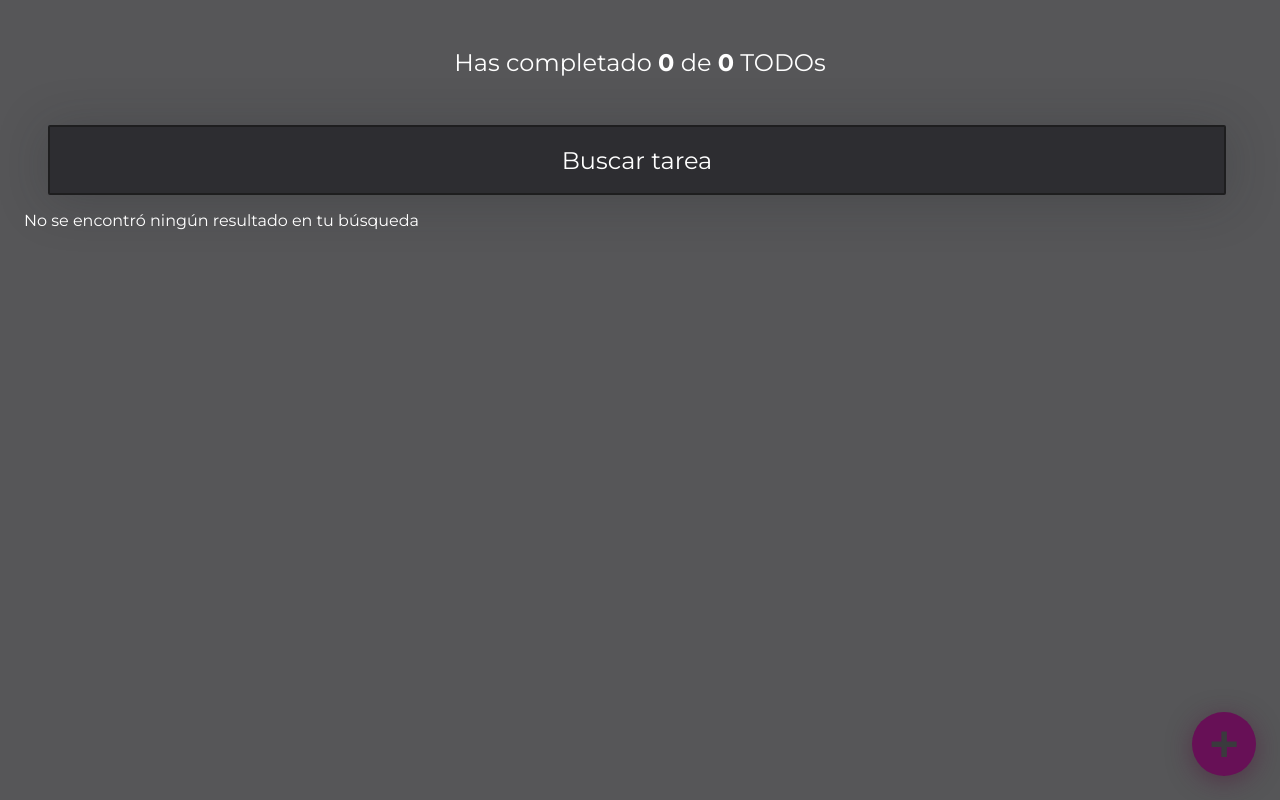
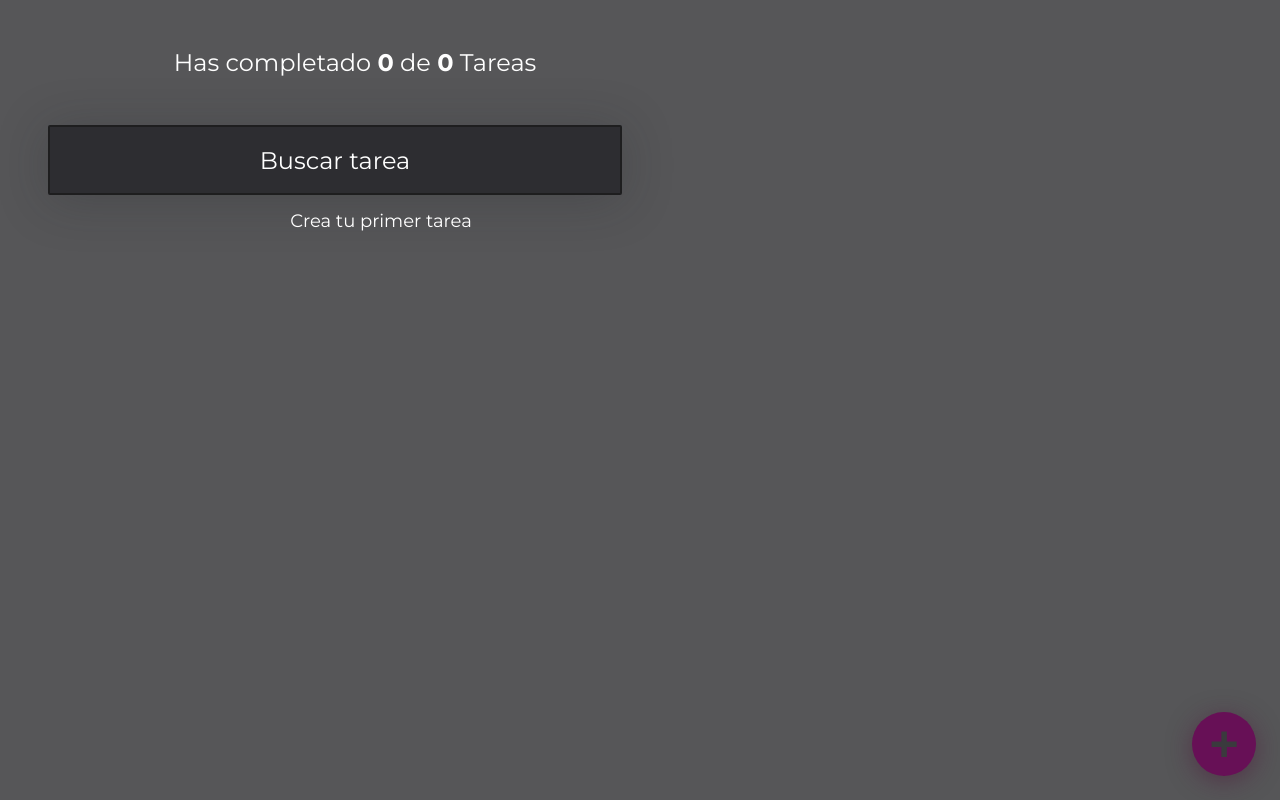
Before and after one commit to AdrianGerman/TODO-Machine, a React (Create React App) app: page / in a window 1280 px wide. Built offline with nearby package versions, Linux system fonts and the light colour scheme.

Commit message:
design changes v1

```diff
--- a/src/components/EmptyTodos.js
+++ b/src/components/EmptyTodos.js
@@ -1,5 +1,8 @@
+import "../styles/EmptyTodos.css";
+
 function EmptyTodos() {
-  return <p>No se encontró ningún resultado en tu búsqueda</p>;
+  return <p className="textito">Crea tu primer tarea</p>;
+  // No se encontró ningún resultado en tu búsqueda
 }
 
 export { EmptyTodos };
--- a/src/components/EmptyTodosNone.js
+++ b/src/components/EmptyTodosNone.js
@@ -1,5 +1,7 @@
+import "../styles/EmptyTodos.css";
+
 function EmptyTodosNone() {
-  return <p>Crea tu primer TODO</p>;
+  return <p className="textito">Crea tu primer tarea</p>;
 }
 
 export { EmptyTodosNone };
--- a/src/components/TodoCounter.js
+++ b/src/components/TodoCounter.js
@@ -7,7 +7,7 @@ function TodoCounter() {
   return (
     <h1 className="TodoCounter">
       Has completado <span>{completedTodos}</span> de <span>{totalTodos}</span>{" "}
-      TODOs
+      Tareas
     </h1>
   );
 }
--- /dev/null
+++ b/src/styles/EmptyTodos.css
@@ -0,0 +1,8 @@
+.textito {
+  margin: 15px 214px;
+  height: 64px;
+  width: calc(50% - 50px);
+  text-align: center;
+  font-family: "Montserrat";
+  font-size: 18px;
+}
--- a/src/styles/TodoCounter.css
+++ b/src/styles/TodoCounter.css
@@ -4,6 +4,7 @@
   margin: 0;
   padding: 48px;
   font-weight: normal;
+  width: calc(50% - 50px);
 }
 
 .TodoCounter span {
--- a/src/styles/TodoIcon.css
+++ b/src/styles/TodoIcon.css
@@ -21,7 +21,6 @@
 
 .Icon-container-delete {
   position: absolute;
-  top: -24px;
   right: 0;
 }
 
@@ -30,8 +29,8 @@
 }
 
 .Icon-svg {
-  width: 24px;
-  height: 24px;
+  width: 32px;
+  height: 32px;
 }
 
 .Icon-container-delete:hover .Icon-svg {
--- a/src/styles/TodoList.css
+++ b/src/styles/TodoList.css
@@ -2,4 +2,9 @@
   margin: 0;
   padding: 0 0 56px 0;
   list-style: none;
+
+  margin: 15px 24px;
+  width: calc(50% - 40px);
+  text-align: center;
+  font-family: "Montserrat";
 }
--- a/src/styles/TodoSearch.css
+++ b/src/styles/TodoSearch.css
@@ -4,12 +4,12 @@
   border: 2px solid #1e1e1f;
   margin: 0 24px;
   height: 64px;
-  width: calc(100% - 62px);
+  width: calc(50% - 50px);
   font-size: 24px;
   text-align: center;
   font-family: "Montserrat";
   font-weight: 400;
-  color: #1e1e1f;
+  color: #fff;
   box-shadow: 0px 5px 50px rgba(32, 35, 41, 0.25);
 }
 
```
Also changed, not shown: package.json (+6 -1 lines), 1 other file (tests, documents, lock files or other folders).
